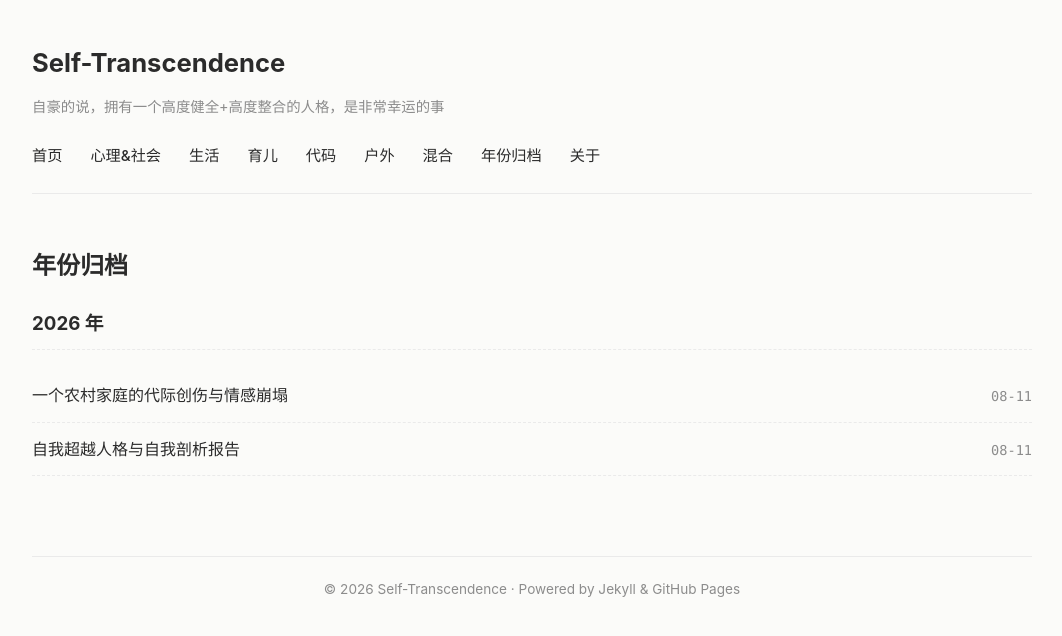
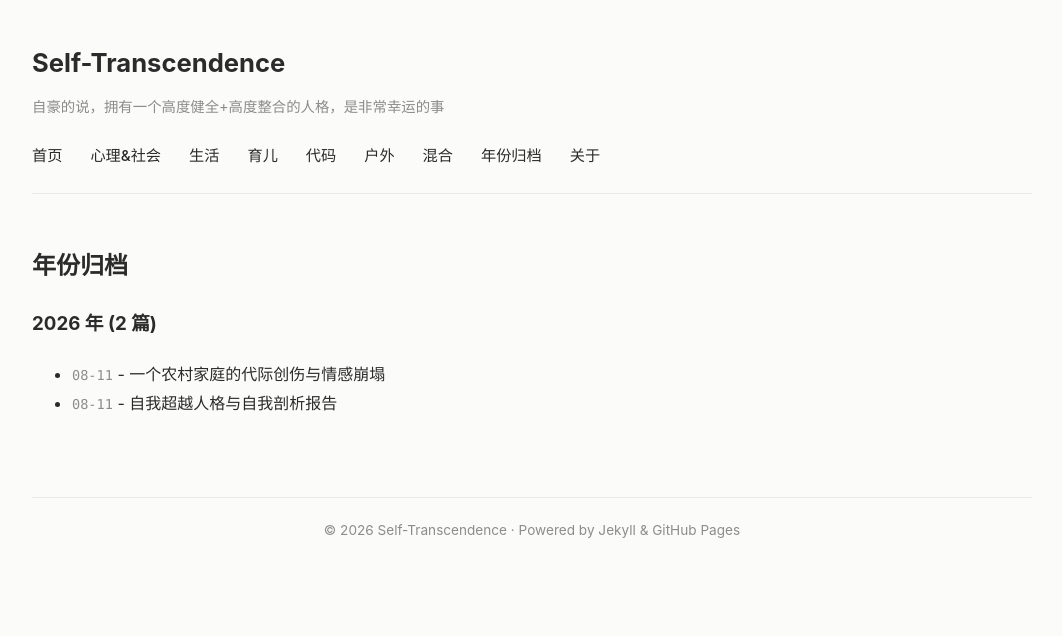
Before and after one commit to Natural-system/self-transcendence, a Jekyll site: the page built from archive.html, in a window 1280 px wide. Shown: the top 636 px of the page, without its empty margins (108-1170 px from the left). Built offline with Jekyll 4.4.1, drawn with Linux system fonts in a browser that asks for light colours.

Commit message:
Update archive.html

```diff
--- a/archive.html
+++ b/archive.html
@@ -1,24 +1,21 @@
 ---
 layout: default
 title: 年份归档
+permalink: /archive/
 ---
 
 <h2>年份归档</h2>
 
-<div class="archives-list">
-  {% for post in site.posts %}
-    {% capture currentyear %}{{ post.date | date: "%Y" }}{% endcapture %}
-    {% if currentyear != previousyear %}
-      {% if forloop.first == false %}</ul></section>{% endif %}
-      <section style="margin-bottom: 30px;">
-        <h3 style="border-bottom: 1px dashed var(--border-color); padding-bottom: 8px;">{{ currentyear }} 年</h3>
-        <ul class="post-list">
-      {% assign previousyear = currentyear %}
-    {% endif %}
-    <li class="post-item">
-      <a href="{{ post.url | relative_url }}" class="post-title">{{ post.title }}</a>
-      <span class="post-date">{{ post.date | date: "%m-%d" }}</span>
-    </li>
-    {% if forloop.last %}</ul></section>{% endif %}
-  {% endfor %}
-</div>
+{% assign posts_by_year = site.posts | group_by_exp: "post", "post.date | date: '%Y'" %}
+
+{% for year_group in posts_by_year %}
+  <h3 id="year-{{ year_group.name }}">{{ year_group.name }} 年 ({{ year_group.items | size }} 篇)</h3>
+  <ul>
+    {% for post in year_group.items %}
+      <li>
+        <span class="post-date">{{ post.date | date: "%m-%d" }}</span> -
+        <a href="{{ post.url | relative_url }}">{{ post.title }}</a>
+      </li>
+    {% endfor %}
+  </ul>
+{% endfor %}
```
